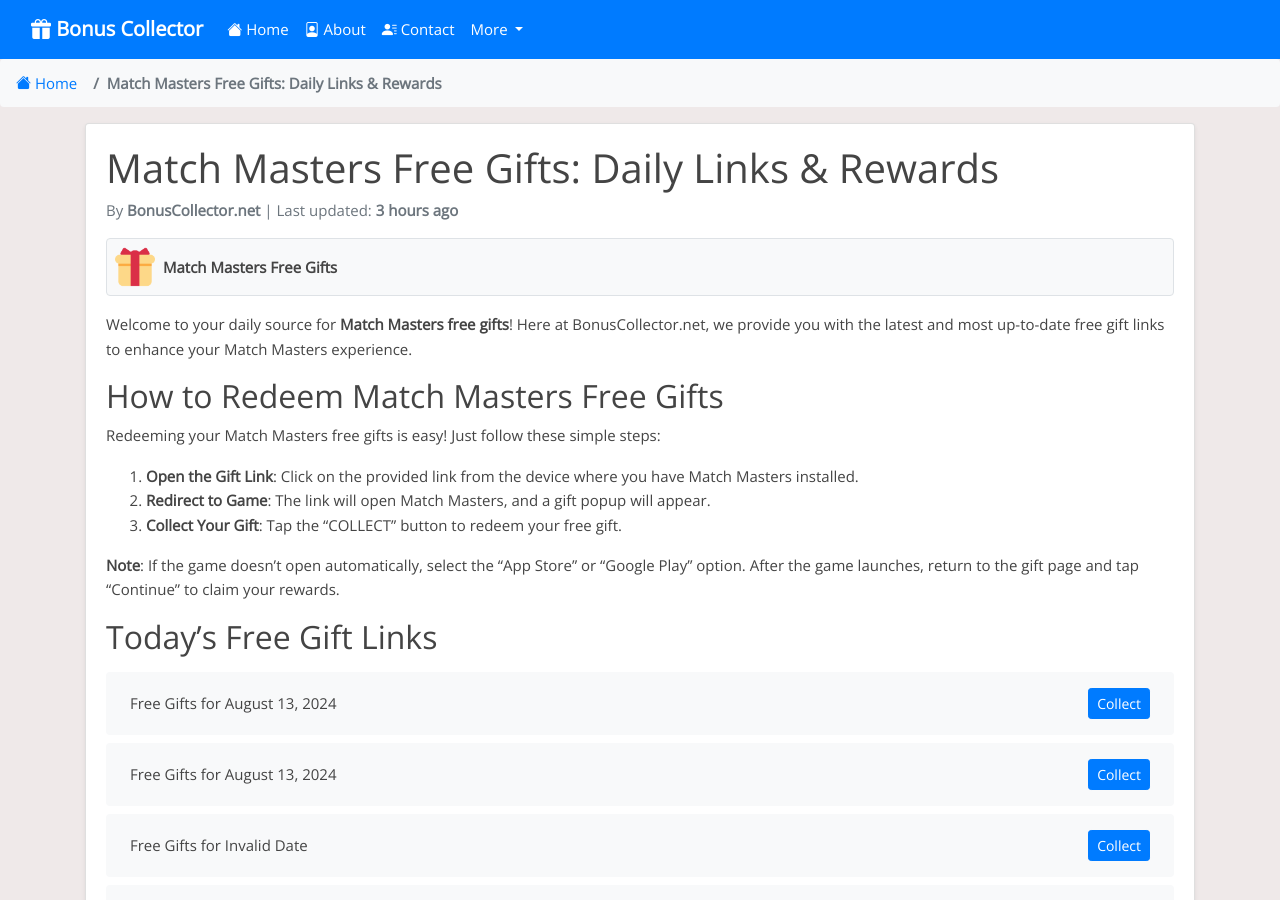
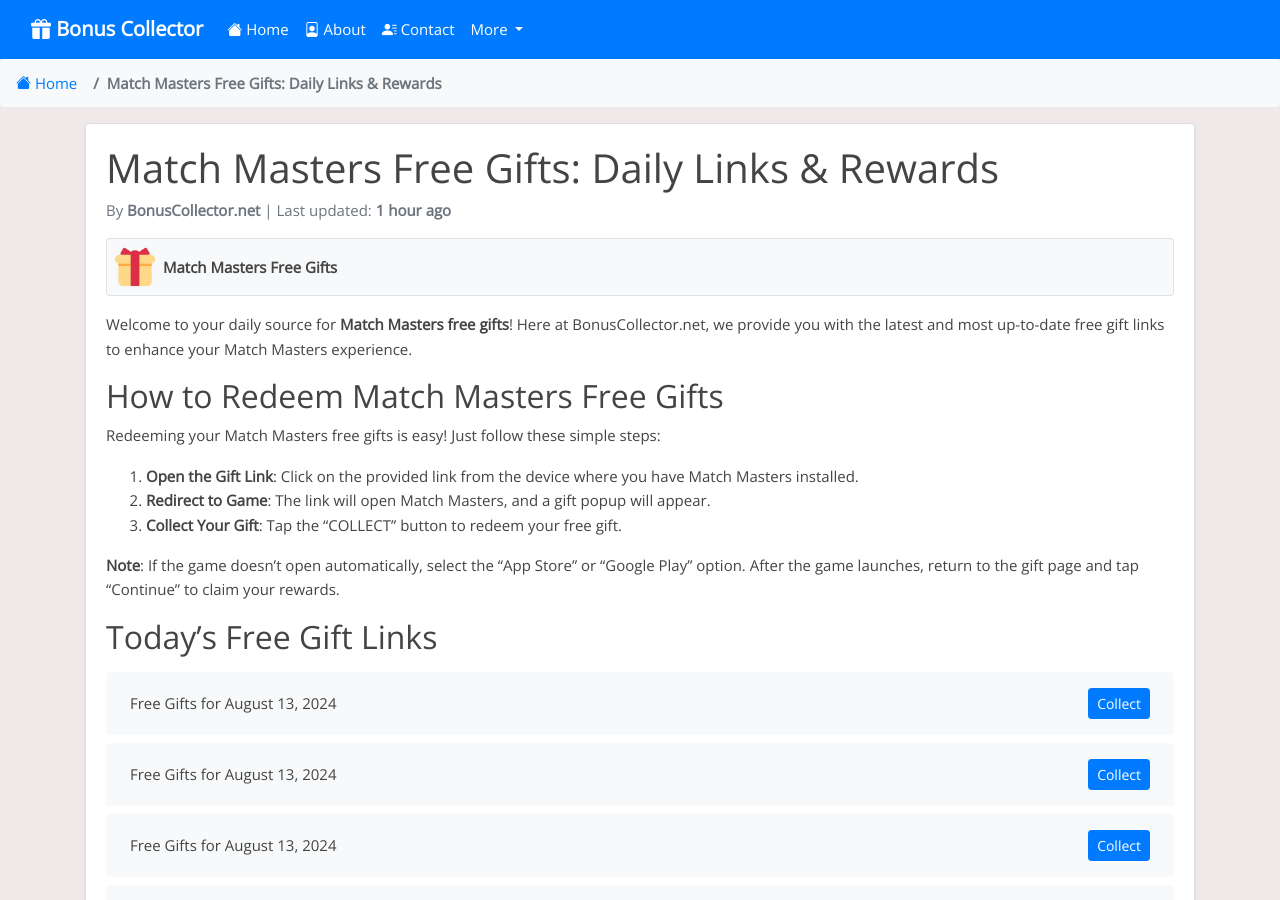
Before and after one commit to Prollad99/bs-net, a Jekyll site: the page built from _posts/2024-06-30-match-masters.md, in a window 1280 px wide and 900 px high. Built offline with Jekyll 4.4.1, drawn with Linux system fonts in a browser that asks for light colours; nearby versions of some CDN libraries; comment, search, counter and statistics services are not loaded; some of the changed text lies outside the part shown.

Commit message:
Update match-masters reward links and last modified date

```diff
--- a/_data/include_files.yml
+++ b/_data/include_files.yml
@@ -2,7 +2,7 @@
   last_modified: 2024-08-13 10:38:03
 
 match-masters.html:
-  last_modified: 2024-08-13 10:38:02
+  last_modified: 2024-08-13 13:14:33
 
 doubleu-casino.html:
   last_modified: 2024-08-13 04:12:12
--- a/_includes/match-masters.html
+++ b/_includes/match-masters.html
@@ -1,4 +1,8 @@
 <ul class="list-group mt-3 mb-4">
+  <li class="list-group-item d-flex justify-content-between align-items-center">
+    <span>Free Gifts for August 13, 2024</span>
+    <a href="https://go.matchmasters.io/l/p/uP9wVlLxHzc" class="btn btn-primary btn-sm">Collect</a>
+  </li>
   <li class="list-group-item d-flex justify-content-between align-items-center">
     <span>Free Gifts for August 13, 2024</span>
     <a href="https://go.matchmasters.io/l/p/f7iWaDxaN3A" class="btn btn-primary btn-sm">Collect</a>
@@ -395,8 +399,4 @@
     <span>Free Gifts for Invalid Date</span>
     <a href="https://go.matchmasters.io/l/p/bg_K47sfT9Q" class="btn btn-primary btn-sm">Collect</a>
   </li>
-  <li class="list-group-item d-flex justify-content-between align-items-center">
-    <span>Free Gifts for Invalid Date</span>
-    <a href="https://go.matchmasters.io/l/p/CsU81-YPs3E" class="btn btn-primary btn-sm">Collect</a>
-  </li>
 </ul>
```
Also changed, not shown: links-json/match-masters.json (+4 -3 lines).
